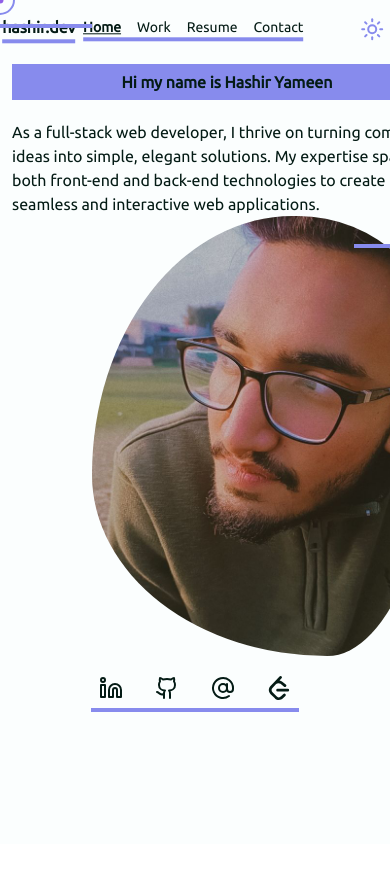
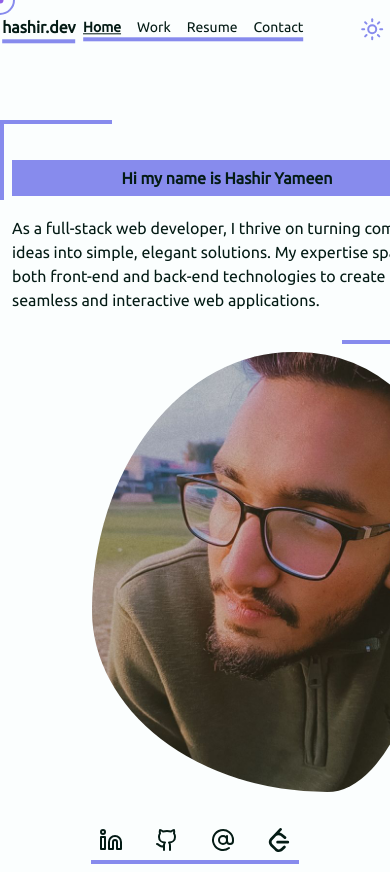
Before and after one commit to HashirY/portfolio, a React (Vite) app: page / in a window 390 px wide. Shown: the top 872 px of the page. Before the commit the page ends 844 px from the top, so only its background shows below. Built offline with nearby package versions, Linux system fonts and the light colour scheme.

Commit message:
home page for phone 2

```diff
--- a/src/App.jsx
+++ b/src/App.jsx
@@ -144,14 +144,14 @@ function App() {
           animate="visible"
           variants={containerVariants}
         >
-          <section className="grid sm:grid-cols-1 md:grid-cols-2 place-items-center sm:mt-24 lg:mt-6 font-ubuntu text-text max-w-5xl mx-auto  border-accent p-3 relative">
+          <section className="grid sm:grid-cols-1 md:grid-cols-2 place-items-center sm:mt-16 mt-24 lg:mt-12 xl:mt-6 font-ubuntu text-text max-w-5xl mx-auto  border-accent p-3 relative">
             <div className="flex flex-col gap-y-5 relative">
-              <div className="h-1 w-28 bg-secondary absolute -top-10 -left-8" />
-              <div className="h-20 w-1 bg-secondary absolute -top-10 -left-8" />
-              <div className="h-1 w-28 bg-secondary absolute -bottom-8 -right-6" />
-              <div className="h-20 w-1 bg-secondary absolute -bottom-8 -right-6" />
+              <div className="h-1 w-28 bg-secondary absolute -top-10 md:-left-6 -left-3" />
+              <div className="h-20 w-1 bg-secondary absolute -top-10 md:-left-6 -left-3" />
+              <div className="h-1 w-28 bg-secondary absolute -bottom-8 md:-right-6 -right-3" />
+              <div className="h-20 w-1 bg-secondary absolute -bottom-8 md:-right-6 -right-3" />
               <Typewriter text={"Hi my name is Hashir Yameen"} />
-              <p className="text-text sm:text-sm xl:text-lg">
+              <p className="text-text xs:text-sm xl:text-lg">
                 As a full-stack web developer, I thrive on turning complex ideas
                 into simple, elegant solutions. My expertise spans both
                 front-end and back-end technologies to create seamless and
@@ -159,7 +159,7 @@ function App() {
               </p>
             </div>
             <div>
-              <div className="blob ml-20 sm:mt-10 lg:mt-0"></div>
+              <div className="blob ml-20 mt-10 lg:mt-0 mx-auto"></div>
             </div>
           </section>
           <Footer />
--- a/src/components/Footer.jsx
+++ b/src/components/Footer.jsx
@@ -3,7 +3,7 @@ import { SiLeetcode } from "react-icons/si";
 
 const Footer = () => {
   return (
-    <main className=" mx-auto flex items-center justify-center font-ubuntu">
+    <main className=" mx-auto w-full mt-4 md:mt-0 flex items-center justify-center font-ubuntu">
       <div className="border-b-4 flex gap-x-8 p-2 mb-2 border-secondary text-text">
         <a
           href="https://www.linkedin.com/in/hashir-yameen-52287a135/"
```
